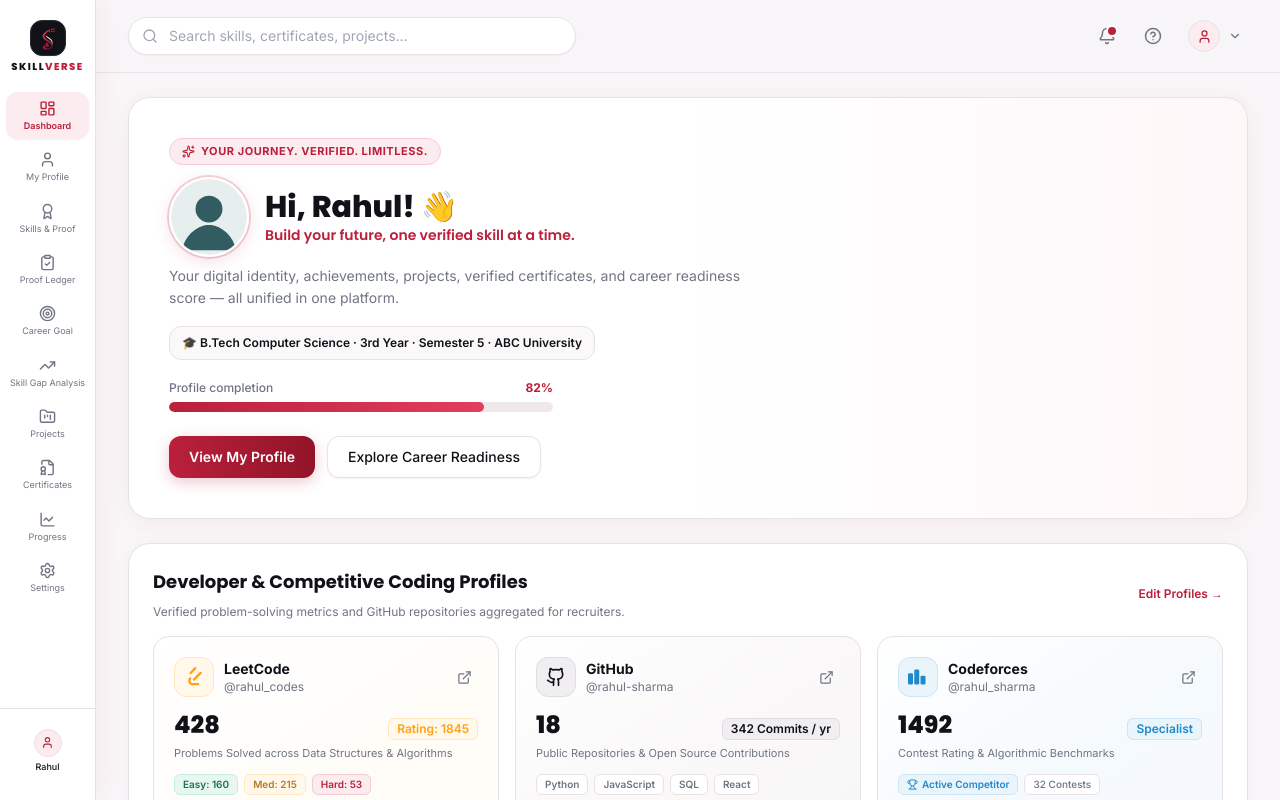
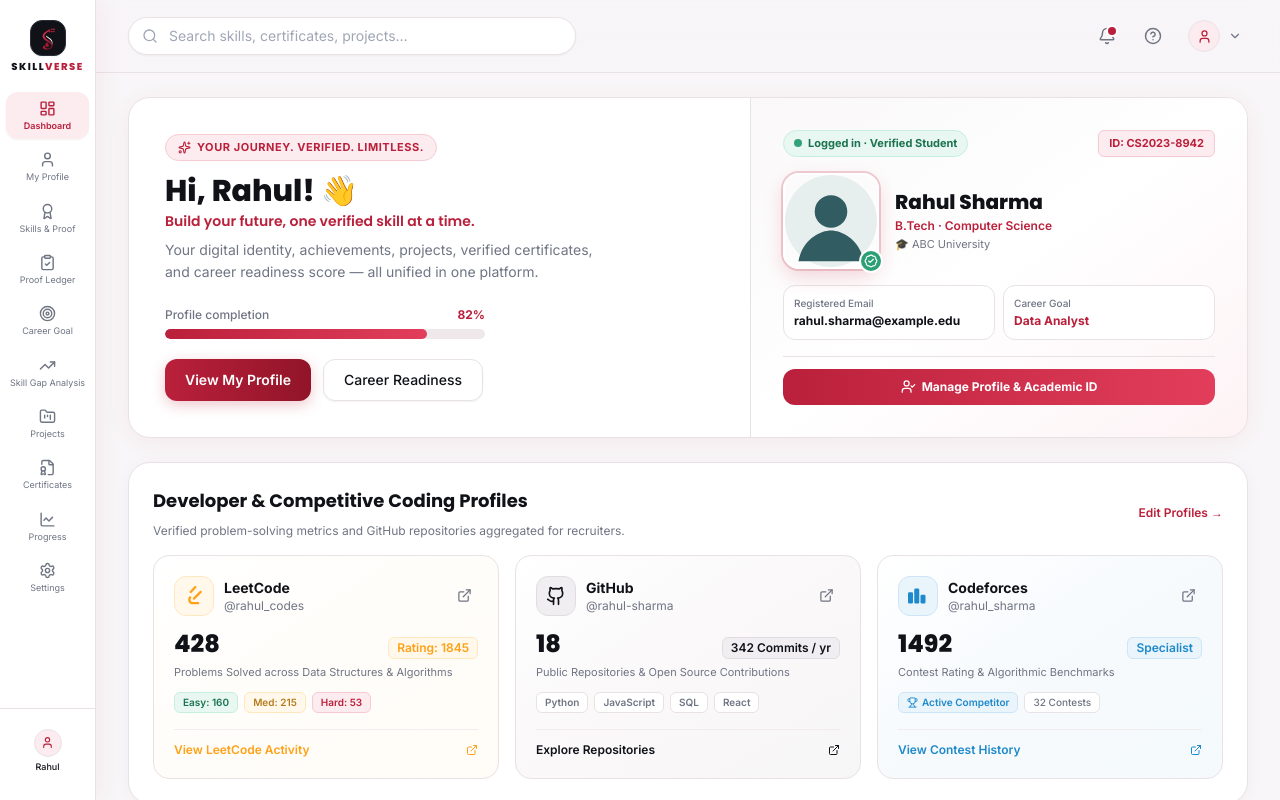
Before and after one commit to fauzia10/Skillverse, a React (Vite) app: page / in a window 1280 px wide. Shown: the top 800 px of the page. Built offline with nearby package versions, Linux system fonts and the light colour scheme.

Commit message:
Add Big Size Profile Login & Academic Identity Card to Dashboard Hero

```diff
--- a/src/pages/DashboardPage.jsx
+++ b/src/pages/DashboardPage.jsx
@@ -1,5 +1,5 @@
 import React, { useState } from "react";
-import { Plus, BadgeCheck, FileBadge, Sparkles } from "lucide-react";
+import { Plus, BadgeCheck, FileBadge, Sparkles, UserCheck } from "lucide-react";
 import { LineChart, Line, XAxis, YAxis, CartesianGrid, Tooltip, ResponsiveContainer } from "recharts";
 import { Card } from "../components/common/Card";
 import { SectionHeading } from "../components/common/SectionHeading";
@@ -22,49 +22,43 @@
   avatar,
 }) {
   const [skillModal, setSkillModal] = useState(false);
+
   const verifiedCount = skills.filter((s) => s.verified).length;
-
-  // Dynamic calculation for readiness score based on verified skills, projects, and certificates
   const baseScore = 50;
-  const skillBonus = Math.min(25, verifiedCount * 4);
+  const skillBonus = Math.min(25, verifiedCount * 5);
   const projectBonus = Math.min(15, (projects?.length || 0) * 3);
   const certBonus = Math.min(10, (certificates?.length || 0) * 2.5);
   const readinessScore = Math.min(98, Math.round(baseScore + skillBonus + projectBonus + certBonus));
 
   return (
     <div className="space-y-6">
-      {/* HERO */}
-      <Card className="overflow-hidden border-[#E9E2E5] shadow-[0_4px_24px_rgba(186,32,59,0.06)] bg-gradient-to-r from-white via-white to-[#FCEBEF]/40">
-        <div className="p-7 sm:p-10">
+      {/* HERO SECTION WITH BIG SIZE PROFILE IDENTITY & LOGIN CARD */}
+      <Card className="overflow-hidden border-[#E9E2E5] shadow-[0_4px_24px_rgba(186,32,59,0.06)] bg-white">
+        <div className="grid lg:grid-cols-[1.25fr_1fr] items-stretch">
+          {/* Left Greeting & Readiness Column */}
+          <div className="p-7 sm:p-9 flex flex-col justify-between">
+            <div>
               <div className="inline-flex items-center gap-1.5 px-3 py-1 rounded-full bg-[#FCEBEF] border border-[#F5CAD3] text-[11px] font-bold text-[#BA203B] tracking-wider uppercase mb-3">
                 <Sparkles size={13} />
                 <span>YOUR JOURNEY. VERIFIED. LIMITLESS.</span>
               </div>
 
-          <div className="flex items-center gap-4 mb-2">
-            <img
-              src={avatar}
-              alt={profile?.name || "Rahul Sharma"}
-              className="w-16 h-16 sm:w-20 sm:h-20 rounded-full object-cover border-2 border-white shadow-[0_4px_16px_rgba(186,32,59,0.15)] ring-2 ring-[#BA203B]/20 shrink-0"
-            />
-            <div>
+              <div className="mb-2">
                 <h2 className="text-2xl sm:text-3xl font-extrabold text-[#101218] font-display">
                   Hi, {profile?.name ? profile.name.split(" ")[0] : "Rahul"}! 👋
                 </h2>
-              <p className="text-sm text-[#BA203B] font-semibold font-display">
+                <p className="text-sm text-[#BA203B] font-semibold font-display mt-0.5">
                   Build your future, one verified skill at a time.
                 </p>
               </div>
+
+              <p className="text-sm text-[#707584] mb-4 max-w-md leading-relaxed">
+                Your digital identity, achievements, projects, verified certificates, and career readiness score — all unified in one platform.
+              </p>
             </div>
 
-          <p className="text-sm text-[#707584] mb-4 max-w-xl leading-relaxed">
-            Your digital identity, achievements, projects, verified certificates, and career readiness score — all unified in one platform.
-          </p>
-          <p className="text-xs font-semibold text-[#101218] mb-5 px-3 py-2 rounded-xl bg-[#FAF8F9] border border-[#E9E2E5] inline-block">
-            🎓 {profile?.degree || "B.Tech"} {profile?.department || "Computer Science"} · {profile?.year || "Semester 5"} · {profile?.college || "ABC University"}
-          </p>
-
-          <div className="mb-6 max-w-sm">
+            <div>
+              <div className="mb-5 max-w-xs">
                 <div className="flex justify-between text-xs text-[#707584] mb-1.5 font-medium">
                   <span>Profile completion</span>
                   <span className="font-bold text-[#BA203B]">82%</span>
@@ -74,7 +68,80 @@
 
               <div className="flex flex-wrap gap-3">
                 <PrimaryButton onClick={() => onNavigate("profile")}>View My Profile</PrimaryButton>
-            <SecondaryButton onClick={() => onNavigate("gap")}>Explore Career Readiness</SecondaryButton>
+                <SecondaryButton onClick={() => onNavigate("gap")}>Career Readiness</SecondaryButton>
+              </div>
+            </div>
+          </div>
+
+          {/* Right Column: Big Size Profile Login & Academic Identity Card */}
+          <div className="p-6 sm:p-8 bg-gradient-to-br from-[#FAF8F9] via-[#FFFFFF] to-[#FCEBEF]/60 border-t lg:border-t-0 lg:border-l border-[#E9E2E5] flex flex-col justify-between">
+            <div>
+              {/* Header Badge: Active Session */}
+              <div className="flex items-center justify-between gap-2 mb-4">
+                <span className="inline-flex items-center gap-1.5 px-2.5 py-1 rounded-full bg-[#E8F7F1] border border-[#C6EFE0] text-[11px] font-bold text-[#1B7352]">
+                  <span className="w-2 h-2 rounded-full bg-[#2D9F75] animate-pulse" />
+                  Logged in · Verified Student
+                </span>
+                <span className="text-[11px] font-bold text-[#BA203B] bg-[#FCEBEF] px-2.5 py-1 rounded-md border border-[#F5CAD3]">
+                  ID: {profile?.studentId || "CS2023-8942"}
+                </span>
+              </div>
+
+              {/* Big Profile Avatar & Main Identity */}
+              <div className="flex items-center gap-4 mb-4">
+                <div className="relative shrink-0">
+                  <img
+                    src={avatar}
+                    alt={profile?.name || "Rahul Sharma"}
+                    className="w-20 h-20 sm:w-24 sm:h-24 rounded-2xl object-cover border-2 border-white shadow-[0_8px_20px_rgba(186,32,59,0.18)] ring-2 ring-[#BA203B]/20"
+                  />
+                  <div
+                    className="absolute -bottom-1 -right-1 w-6 h-6 rounded-full bg-[#2D9F75] border-2 border-white flex items-center justify-center text-white"
+                    title="Verified Student Identity"
+                  >
+                    <BadgeCheck size={14} />
+                  </div>
+                </div>
+
+                <div className="min-w-0">
+                  <h3 className="text-lg sm:text-xl font-extrabold text-[#101218] font-display truncate">
+                    {profile?.name || "Rahul Sharma"}
+                  </h3>
+                  <p className="text-xs font-semibold text-[#BA203B] truncate mt-0.5">
+                    {profile?.degree || "B.Tech"} · {profile?.department || "Computer Science"}
+                  </p>
+                  <p className="text-[11px] text-[#707584] truncate mt-0.5">
+                    🎓 {profile?.college || "ABC University"}
+                  </p>
+                </div>
+              </div>
+
+              {/* Quick Credentials Info Grid */}
+              <div className="grid grid-cols-2 gap-2 mb-4">
+                <div className="p-2.5 rounded-xl bg-white border border-[#E9E2E5]">
+                  <p className="text-[10px] text-[#707584] font-medium">Registered Email</p>
+                  <p className="text-xs font-bold text-[#101218] truncate mt-0.5" title={profile?.email}>
+                    {profile?.email || "rahul.sharma@example.edu"}
+                  </p>
+                </div>
+                <div className="p-2.5 rounded-xl bg-white border border-[#E9E2E5]">
+                  <p className="text-[10px] text-[#707584] font-medium">Career Goal</p>
+                  <p className="text-xs font-bold text-[#BA203B] truncate mt-0.5">
+                    {profile?.careerGoal || "Data Analyst"}
+                  </p>
+                </div>
+              </div>
+            </div>
+
+            {/* Bottom Actions */}
+            <div className="pt-3 border-t border-[#E9E2E5]">
+              <button
+                onClick={() => onNavigate("profile")}
+                className="w-full py-2.5 px-4 rounded-xl text-xs font-bold text-white bg-gradient-to-r from-[#BA203B] to-[#E23E5B] hover:shadow-[0_4px_14px_rgba(186,32,59,0.25)] hover:opacity-95 transition-all flex items-center justify-center gap-1.5 active:scale-[0.99]"
+              >
+                <UserCheck size={15} /> Manage Profile & Academic ID
+              </button>
+            </div>
           </div>
         </div>
       </Card>
```
Lines whose indentation alone changed are shown as unchanged.
